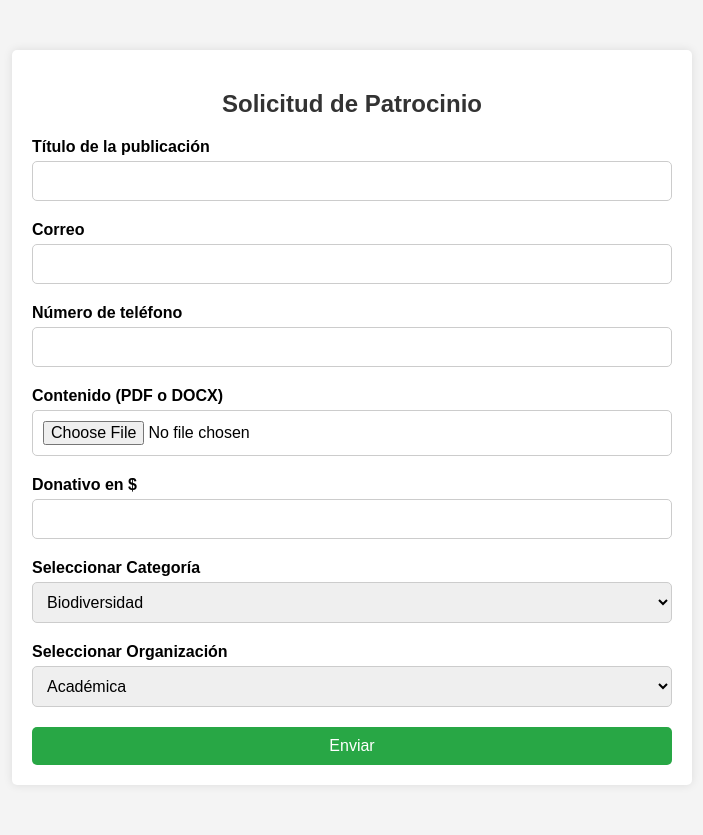
After one commit to elmerurbina/EcoWeb_Devs, a Flask app: page /pp in a window 1280 px wide. The commit adds this page. Shown: the whole page, without its empty margins (288-991 px from the left). Run offline with Flask 3, Linux system fonts and the light colour scheme.

Commit message:
Se agrego la interfaz para aceptar patrocinio

```diff
--- /dev/null
+++ b/PatrocinarPublicacion.py
@@ -0,0 +1,78 @@
+from flask import Flask, render_template, request, flash, redirect, url_for
+from flask_mail import Mail, Message
+import os
+from werkzeug.utils import secure_filename
+
+app = Flask(__name__)
+app.secret_key = 'your_secret_key'
+
+
+app.config['MAIL_SERVER'] = 'smtp.gmail.com'
+app.config['MAIL_PORT'] = 587
+app.config['MAIL_USE_TLS'] = True
+app.config['MAIL_USERNAME'] = 'your_email@gmail.com'  # Para que pueda funcionar estas credenciales
+app.config['MAIL_PASSWORD'] = 'your_email_password'  # Tienen que ser correctas, en este caso estoy dejando sample data
+
+# Sin embrago el archivo siempre se va guardar en la carpeta Uploads
+
+app.config['UPLOAD_FOLDER'] = 'uploads/'
+
+
+os.makedirs(app.config['UPLOAD_FOLDER'], exist_ok=True)
+
+mail = Mail(app)
+
+@app.route('/pp', methods=['GET', 'POST'])
+def pp():
+    if request.method == 'POST':
+        titulo = request.form['titulo']
+        correo = request.form['correo']
+        telefono = request.form['telefono']
+        donativo = request.form['donativo']
+        categoria = request.form['categoria']
+        organizacion = request.form['organizacion']
+
+        # Handle file upload
+        if 'contenido' not in request.files:
+            flash('No se ha subido ningún archivo.')
+            return redirect(request.url)
+
+        file = request.files['contenido']
+        if file.filename == '':
+            flash('No se ha seleccionado ningún archivo.')
+            return redirect(request.url)
+
+        if file and allowed_file(file.filename):
+            filename = secure_filename(file.filename)
+            filepath = os.path.join(app.config['UPLOAD_FOLDER'], filename)
+            file.save(filepath)
+
+
+            msg = Message('Nueva solicitud de patrocinio',
+                          sender='your_email@gmail.com',
+                          recipients=['elmerurbina570@gmail.com'])
+            msg.body = f'''
+            Título de la publicación: {titulo}
+            Correo: {correo}
+            Número de teléfono: {telefono}
+            Donativo: ${donativo}
+            Categoría: {categoria}
+            Organización: {organizacion}
+            '''
+            with app.open_resource(filepath) as fp:
+                msg.attach(filename, file.content_type, fp.read())
+            mail.send(msg)
+
+            flash('Su publicación se ha enviado con éxito, pronto recibirá instrucciones de nuestro equipo.')
+            return redirect(url_for('solicitud'))
+        else:
+            flash('Tipo de archivo no permitido. Por favor sube un archivo PDF o DOCX.')
+            return redirect(request.url)
+
+    return render_template('patrocinarPublicacion.html')
+
+def allowed_file(filename):
+    return '.' in filename and filename.rsplit('.', 1)[1].lower() in {'pdf', 'docx'}
+
+if __name__ == '__main__':
+    app.run(debug=True)
--- a/app.py
+++ b/app.py
@@ -7,6 +7,7 @@ from foro import foro, new_debate, new_thread, new_question, new_response, respu
 from config import Config
 from submit_publication import submit_publication
 from ia import recognize
+from PatrocinarPublicacion import pp
 
 app = Flask(__name__)
 app.config.from_object(Config)
@@ -46,6 +47,8 @@ app.add_url_rule('/new_question', 'new_question', new_question, methods=['POST']
 app.add_url_rule('/new_thread', 'new_thread', new_thread, methods=['POST'])
 app.add_url_rule('/new_response', 'new_response', new_response, methods=['POST'])
 app.add_url_rule('/respuestas', 'respuestas', respuestas)
+
+app.add_url_rule('/pp','pp', pp, methods=['GET', 'POST'])
 
 
 @app.route('/ia', methods=['GET'])
--- /dev/null
+++ b/static/css/patrocinarPublicacion.css
@@ -0,0 +1,61 @@
+/* static/styles.css */
+body {
+    font-family: Arial, sans-serif;
+    background-color: #f4f4f4;
+    margin: 0;
+    padding: 0;
+}
+
+.container {
+    width: 50%;
+    margin: 50px auto;
+    background-color: #fff;
+    padding: 20px;
+    border-radius: 5px;
+    box-shadow: 0 0 10px rgba(0, 0, 0, 0.1);
+}
+
+h2 {
+    text-align: center;
+    color: #333;
+}
+
+form {
+    display: flex;
+    flex-direction: column;
+}
+
+label {
+    margin-bottom: 5px;
+    font-weight: bold;
+}
+
+input, textarea, select {
+    margin-bottom: 20px;
+    padding: 10px;
+    border: 1px solid #ccc;
+    border-radius: 5px;
+    font-size: 16px;
+}
+
+button {
+    padding: 10px;
+    background-color: #28a745;
+    color: #fff;
+    border: none;
+    border-radius: 5px;
+    cursor: pointer;
+    font-size: 16px;
+}
+
+button:hover {
+    background-color: #218838;
+}
+
+ul {
+    list-style-type: none;
+    padding: 0;
+    margin-top: 20px;
+    color: green;
+    text-align: center;
+}
--- /dev/null
+++ b/templates/patrocinarPublicacion.html
@@ -0,0 +1,59 @@
+<!-- templates/solicitud.html -->
+<!DOCTYPE html>
+<html lang="es">
+<head>
+    <meta charset="UTF-8">
+    <meta name="viewport" content="width=device-width, initial-scale=1.0">
+    <title>Solicitud de Patrocinio</title>
+    <link rel="stylesheet" href="{{ url_for('static', filename='css/patrocinarPublicacion.css') }}">
+</head>
+<body>
+    <div class="container">
+        <h2>Solicitud de Patrocinio</h2>
+        <form method="POST" action="{{ url_for('pp') }}"  enctype="multipart/form-data">
+            <label for="titulo">Título de la publicación</label>
+            <input type="text" id="titulo" name="titulo" required>
+
+            <label for="correo">Correo</label>
+            <input type="email" id="correo" name="correo" required>
+
+            <label for="telefono">Número de teléfono</label>
+            <input type="tel" id="telefono" name="telefono" required>
+
+            <label for="contenido">Contenido (PDF o DOCX)</label>
+            <input type="file" id="contenido" name="contenido" accept=".pdf,.docx" required>
+
+            <label for="donativo">Donativo en $</label>
+            <input type="number" id="donativo" name="donativo" required>
+
+            <label for="categoria">Seleccionar Categoría</label>
+            <select id="categoria" name="categoria" required>
+                <option value="biodiversidad">Biodiversidad</option>
+                <option value="medio ambiente">Medio Ambiente</option>
+                <option value="sostenibilidad">Sostenibilidad</option>
+            </select>
+
+            <label for="organizacion">Seleccionar Organización</label>
+            <select id="organizacion" name="organizacion" required>
+                <option value="academica">Académica</option>
+                <option value="empresa">Empresa</option>
+                <option value="institucion gobernamental">Institución Gobernamental</option>
+                <option value="ONG">ONG</option>
+                <option value="otro">Otro</option>
+            </select>
+
+            <button type="submit">Enviar</button>
+        </form>
+
+        {% with messages = get_flashed_messages() %}
+        {% if messages %}
+            <ul>
+            {% for message in messages %}
+                <li>{{ message }}</li>
+            {% endfor %}
+            </ul>
+        {% endif %}
+        {% endwith %}
+    </div>
+</body>
+</html>
--- a/templates/publicaciones.html
+++ b/templates/publicaciones.html
@@ -16,7 +16,7 @@
         <nav>
             <!-- Menu horizontal -->
             <ul>
-                <li><a href="#">Patrocinar Publicación</a></li> <!-- Esta plantila falta desarrollarla -->
+                <li><a href="{{url_for('pp')}}">Patrocinar Publicación</a></li> <!-- Esta plantila falta desarrollarla -->
                 <li><a href="{{url_for ('submit_publication')}}">Enviar Publicación</a></li>  <!-- Plantilla para crear nueva publicacion -->
                 <li><a href="#subscription">Noticias</a></li>  <!-- Lleva a la suscripcion del correo -->
 
```
